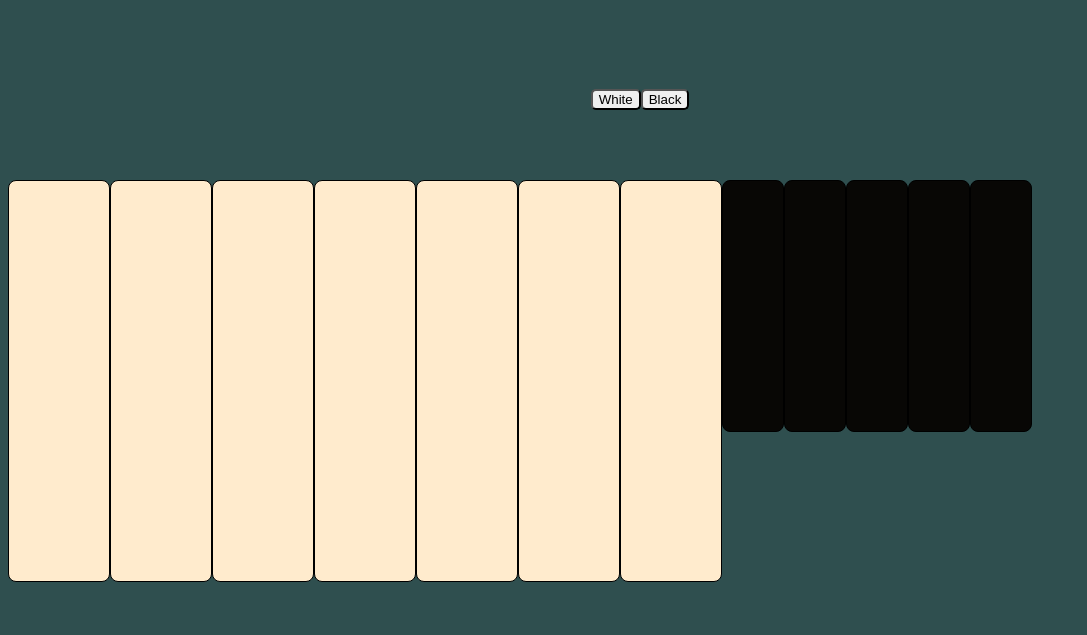
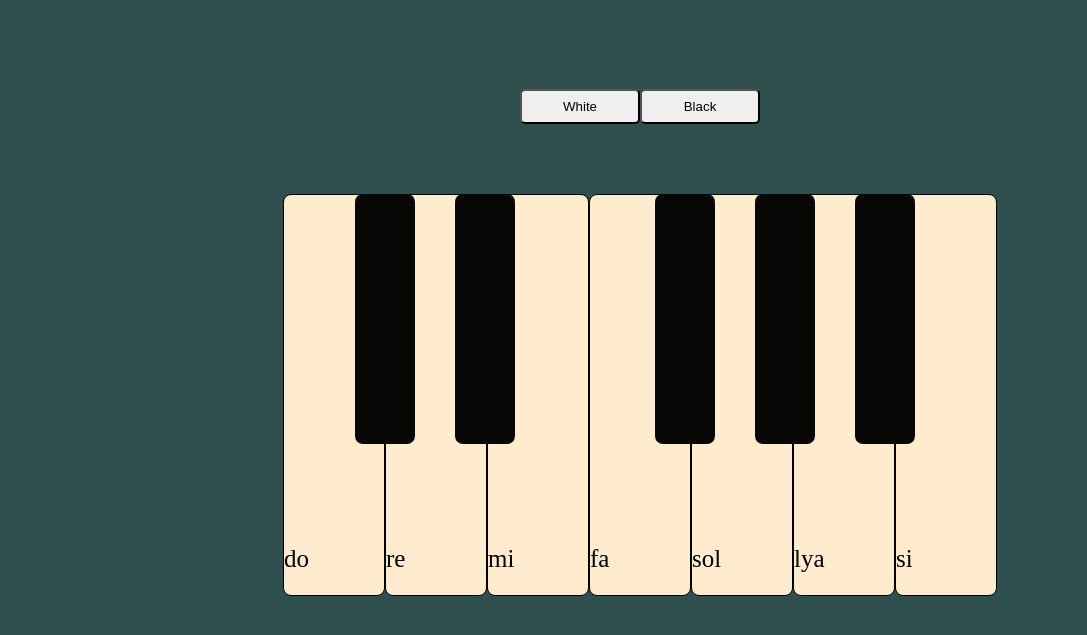
Before and after one commit to arubtsova/virtual-piano, a plain HTML site: page index.html in a window 1280 px wide. Shown: the part 69-704 px from the top of the page, without its empty margins (0-1087 px from the left). Drawn offline with Linux system fonts and the light colour scheme.

Commit message:
add button decoration

```diff
--- a/index.css
+++ b/index.css
@@ -1,11 +1,13 @@
 body {
     background-color: darkslategray;
+
 }
 
 .header{
     display: flex;
     justify-content: center;
     color: aliceblue;
+
 }
 
 .bottoms-activ{
@@ -13,26 +15,33 @@ body {
     flex-direction: row;
     justify-content: center;
     padding: 70px;
-}
-
-.buttom-white{
-    border-radius: 5px;
 
 }
 
-.buttom-black{
+.button-white{
     border-radius: 5px;
+    height: 35px;
+    width: 120px;
+
+}
+
+.button-black{
+    border-radius: 5px;
+    height: 35px;
+    width: 120px;
+
 }
 
 
 .keys__key_piano{
     display: flex;
+    justify-content: center;
+
 }
 
-.key_key-white{
+.keys_key-white{
     display: flex;
-    flex-direction: row;
-    justify-content: center;
+
 }
 
 .key-do{
@@ -43,7 +52,6 @@ body {
     border-style: solid;
     border-width: 1px;
     border-radius: 8px;
-
 
 }
 
@@ -114,10 +122,16 @@ body {
 }
 
 
-.key_key-black{
+.keys_note-white{
+    font-size: 25px;
+    margin-top: 350px;
+}
+
+
+.keys_key-black{
+    position: absolute;
     display: flex;
-    flex-direction: row;
-    justify-content: center;
+
 }
 
 
@@ -125,48 +139,45 @@ body {
     width: 60px;
     height: 250px;
     background-color: rgb(8, 7, 5);
-    border-color: black;
-    border-style: solid;
-    border-width: 1px;
     border-radius: 8px;
+    margin-right: 40px;
+
 }
 
 .key-rediez{
     width: 60px;
     height: 250px;
     background-color: rgb(8, 7, 5);
-    border-color: black;
-    border-style: solid;
-    border-width: 1px;
     border-radius: 8px;
+    margin-right: 90px;
+
 }
 
 .key-fadiez{
     width: 60px;
     height: 250px;
     background-color: rgb(8, 7, 5);
-    border-color: black;
-    border-style: solid;
-    border-width: 1px;
     border-radius: 8px;
+    margin-right: 40px;
+    margin-left: 50px;
+
 }
+
 
 .key-soldiez{
     width: 60px;
     height: 250px;
     background-color: rgb(8, 7, 5);
-    border-color: black;
-    border-style: solid;
-    border-width: 1px;
     border-radius: 8px;
+    margin-right: 40px;
+
 }
 
 .key-lyadiez{
     width: 60px;
     height: 250px;
     background-color: rgb(8, 7, 5);
-    border-color: black;
-    border-style: solid;
-    border-width: 1px;
     border-radius: 8px;
+    margin-right: 10px;
+
 }
--- a/index.html
+++ b/index.html
@@ -10,23 +10,21 @@
     <header class="header">
        <h1 class="header__piano">Virtual Piano</h1>
     </header>
-
         <div class="bottoms-activ">
-            <input class='buttom-white' type="button" value="White">
-            <input class="buttom-black" type="button" value="Black">
+            <input class='button-white' type="button" value="White">
+            <input class="button-black" type="button" value="Black">
         </div>
-
             <div class="keys__key_piano">
-            <div class="key_key-white">
-                <div class="key-do"></div>
-                <div class="key-re"></div>
-                <div class="key-mi"></div>
-                <div class="key-fa"></div>
-                <div class="key-sol"></div>
-                <div class="key-lya"></div>
-                <div class="key-si"></div>
+                <div class="keys_key-white">
+                    <div class="key-do"><p class="keys_note-white">do</p></div>
+                    <div class="key-re"><p class="keys_note-white">re</p></div>
+                    <div class="key-mi"><p class="keys_note-white">mi</p></div>
+                    <div class="key-fa"><p class="keys_note-white">fa</p></div>
+                    <div class="key-sol"><p class="keys_note-white">sol</p></div>
+                    <div class="key-lya"><p class="keys_note-white">lya</p></div>
+                    <div class="key-si"><p class="keys_note-white">si</p></div>
                 </div>
-            <div class="key_key-black">
+                    <div class="keys_key-black">
                         <div class="key-dodiez"></div>
                         <div class="key-rediez"></div>
                     <div class="key-fadiez"></div>
@@ -34,10 +32,10 @@
                     <div class="key-lyadiez"></div>
                 </div>
             </div>
-
         <footer>
 
             </footer>
 
+        <script src= "index.js"> </script>
 </body>
 </html>
--- a/index.js
+++ b/index.js
@@ -1 +1,3 @@
 'use strict'
+
+let buttonDo = document.querySelector('key-do');
```
Lines whose indentation alone changed are shown as unchanged.
